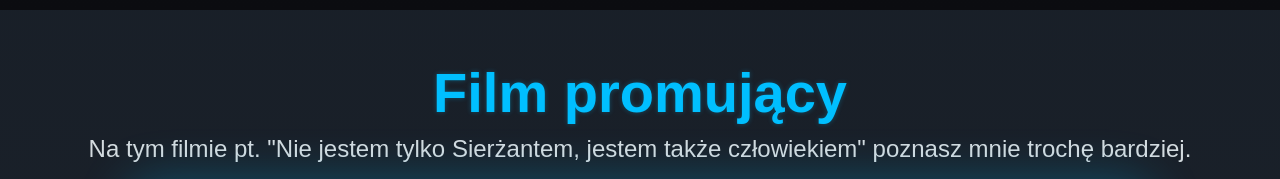
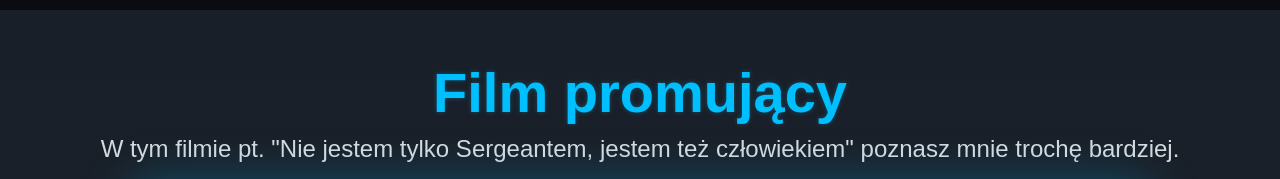
Before and after one commit to CodyRoseLSPD/kampania, a plain HTML site: page index.html in a window 1280 px wide. Shown: the part 4540-4719 px from the top of the page. Drawn offline with Linux system fonts and the light colour scheme; grey boxes are pictures that could not be loaded.

Commit message:
Lekkie zmiany słowne

```diff
--- a/index.html
+++ b/index.html
@@ -135,7 +135,7 @@
 <section class="biuro-section2">
     <section style="text-align:center; padding:50px 0;">
   <h2 style="color:#00bfff; font-size:3.5rem; margin-bottom:10px; text-shadow: 0 0 5px rgba(0,191,255,0.3);">Film promujący</h2>
-    <p class="biuro-footer2">Na tym filmie pt. "Nie jestem tylko Sierżantem, jestem także człowiekiem" poznasz mnie trochę bardziej.</p>
+    <p class="biuro-footer2">W tym filmie pt. "Nie jestem tylko Sergeantem, jestem też człowiekiem" poznasz mnie trochę bardziej.</p>
     <br>
   <div style="display:inline-block; position:relative; width:80%; max-width:1280px; aspect-ratio:16/9; border-radius:25px; overflow:hidden; box-shadow:0 0 50px rgba(0,191,255,0.3), inset 0 0 25px rgba(0,191,255,0.2);">
     <iframe
```
